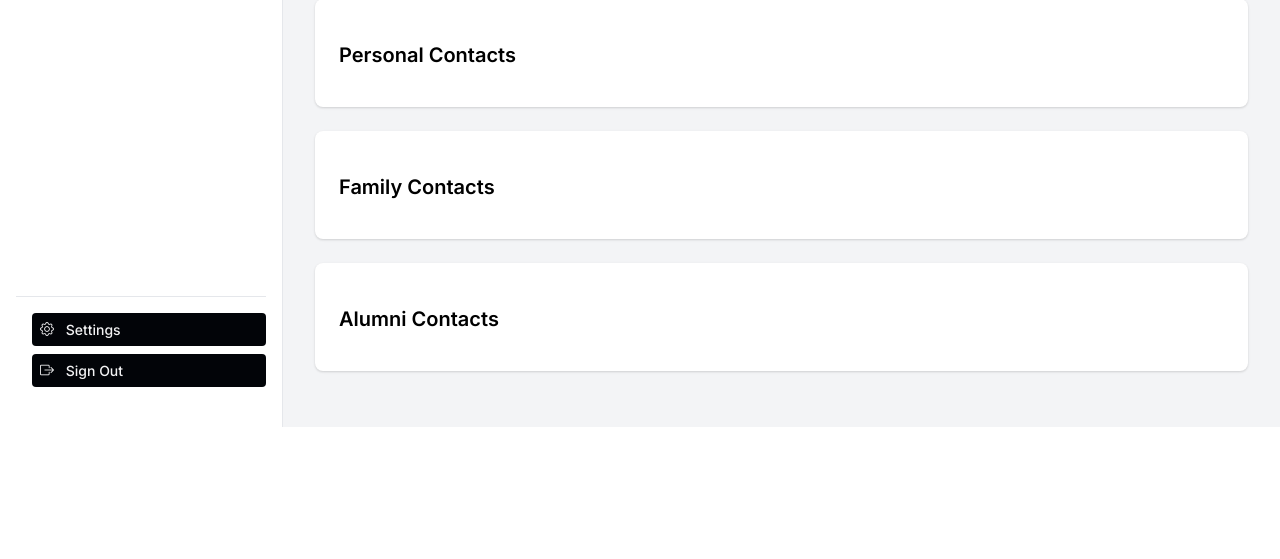
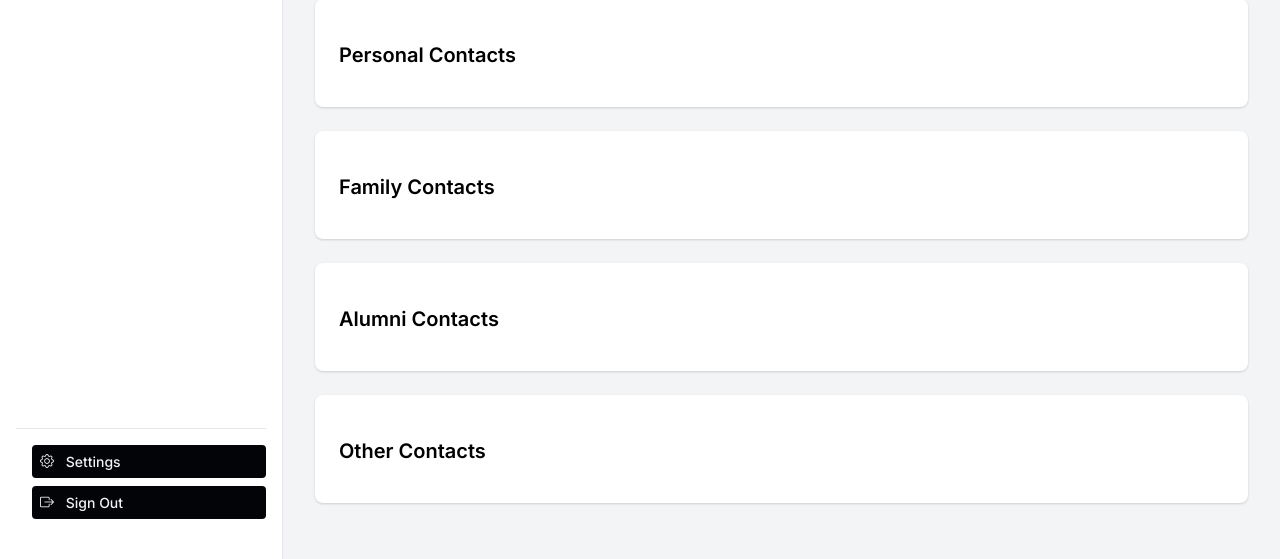
Before and after one commit to s-swen/circl, a Django app: template circl/dash/templates/dash/contact_list.html in a window 1280 px wide. Shown: the part 488-1047 px from the top of the page. Before the commit the page ends 915 px from the top, so only its background shows below. Run offline with Django 5.2, Linux system fonts and the light colour scheme; the template is opened without the code that fills it, so the values that code supplies are empty; some libraries are stand-ins or nearby versions.

Commit message:
added other

```diff
--- a/circl/dash/models.py
+++ b/circl/dash/models.py
@@ -14,6 +14,8 @@ class Contact(models.Model):
         ('work', 'Work'),
         ('personal', 'Personal'),
         ('family', 'Family'),
+        ('alumni', 'Alumni'),
+        ('other', 'Other'),
     ]
 
     user = models.ForeignKey(Profile, on_delete=models.CASCADE)
--- a/circl/dash/templates/dash/contact_list.html
+++ b/circl/dash/templates/dash/contact_list.html
@@ -90,4 +90,21 @@
     </ul>
 </div>
 
+<div class="card">
+    <h3 class="card-title">Other Contacts</h3>
+    <ul class="contact-list">
+        {% for contact in contacts %}
+        {% if contact.category == 'other' %}
+        <li class="contact-item">
+            {{ contact.first_name }} {{ contact.last_name }}
+            <form method="post" action="{% url 'delete-contact' contact.id %}" style="display: inline;">
+                {% csrf_token %}
+                <button type="submit" class="delete-btn"><i class="bi bi-trash"></i></button>
+            </form>
+        </li>
+        {% endif %}
+        {% endfor %}
+    </ul>
+</div>
+
 {% endblock %}
```
